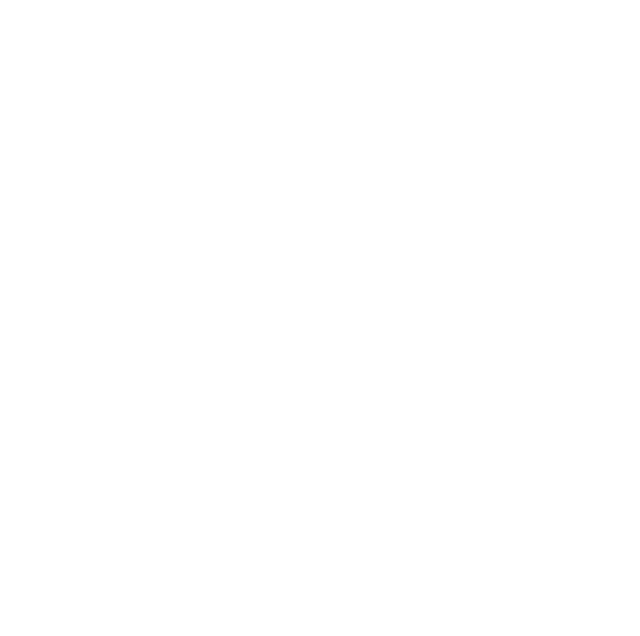
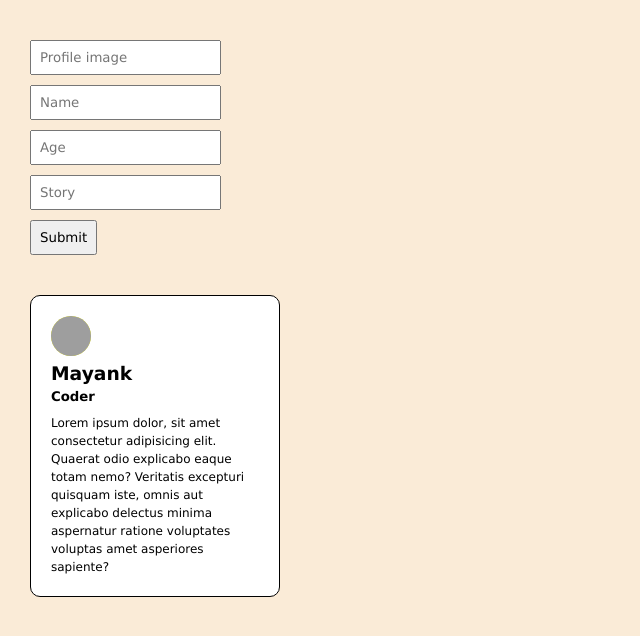
Before and after one commit to Mayanksaiini/Prectice_Javascript, a plain HTML site: page Concept/Events handling & Events/Submit/index.html in a window 1280 px wide. Shown: the whole page, without its empty margins (0-640 px from the left). Drawn offline with Linux system fonts and the light colour scheme; grey boxes are pictures that could not be loaded.

Commit message:
Modified code

```diff
--- a/Concept/Events handling & Events/Submit/index.html
+++ b/Concept/Events handling & Events/Submit/index.html
@@ -1,11 +1,110 @@
 <!DOCTYPE html>
 <html lang="en">
+
 <head>
     <meta charset="UTF-8">
     <meta name="viewport" content="width=device-width, initial-scale=1.0">
-    <title>Document</title>
+    <title>Profile Cards</title>
+
+    <style>
+        * {
+            margin: 0;
+            padding: 0;
+            font-family: 'Lucida Sans', sans-serif;
+            box-sizing: border-box;
+        }
+
+        html,
+        body {
+            width: 100%;
+            min-height: 100%;
+        }
+
+        body {
+            background-color: antiquewhite;
+        }
+
+        #main {
+            padding: 30px;
+            width: 100%;
+            min-height: 100vh;
+        }
+
+        input {
+            display: block;
+            margin-top: 10px;
+            padding: 8px;
+        }
+
+        .card {
+            margin-top: 40px;
+            padding: 20px;
+            display: inline-block;
+            border: 1px solid black;
+            border-radius: 10px;
+            width: 250px;
+            vertical-align: top;
+            overflow-wrap: break-word;
+            background-color: white;
+        }
+
+        .profile {
+            width: 40px;
+            height: 40px;
+            background-color: yellow;
+            border-radius: 50%;
+            margin-bottom: 7px;
+            overflow: hidden;
+        }
+        .profile img{
+            width: 100%;
+            height: 100%;
+            object-fit: cover;
+        }
+
+        .card h5 {
+            margin-top: 5px;
+        }
+
+        .card p {
+            font-size: 12px;
+            margin-top: 10px;
+            line-height: 1.5;
+        }
+    </style>
 </head>
+
 <body>
-    <script src="submit.js"> </script>
+
+    <div id="main">
+
+        <form action="">
+            <input type="text" placeholder="Profile image">
+            <input type="text" placeholder="Name">
+            <input type="text" placeholder="Age">
+            <input type="text" placeholder="Story">
+            <input type="submit">
+        </form>
+
+        <div class="card">
+            <div class="profile"><img src="https://unsplash.com/collections/Qcw65IBITww" alt=""></div>
+
+            <h3>Mayank</h3>
+            <h5>Coder</h5>
+
+            <p>
+                Lorem ipsum dolor, sit amet consectetur adipisicing elit.
+                Quaerat odio explicabo eaque totam nemo?
+                Veritatis excepturi quisquam iste, omnis aut explicabo
+                delectus minima aspernatur ratione voluptates voluptas
+                amet asperiores sapiente?
+            </p>
+        </div>
+
+    </div>
+
+    <script src="submit.js"></script>
+
 </body>
+
 </html>
--- a/Concept/Events handling & Events/Submit/submit.js
+++ b/Concept/Events handling & Events/Submit/submit.js
@@ -0,0 +1,41 @@
+
+let form = document.querySelector("form");
+let inputs = document.querySelectorAll("input");
+let main = document.querySelector("#main");
+
+form.addEventListener("submit", function (dets) {
+    dets.preventDefault();
+
+    let card = document.createElement("div");
+    card.classList.add("card");
+
+    let profile = document.createElement("div");
+    profile.classList.add("profile");
+
+    let img = document.createElement("img");
+    img.setAttribute("src", inputs[0].value);
+
+    let h3 = document.createElement("h3");
+    h3.textContent = inputs[1].value;
+
+    let h5 = document.createElement("h5");
+    h5.textContent = inputs[2].value;
+
+    let p = document.createElement("p");
+    p.textContent = inputs[3].value;
+
+    profile.appendChild(img);
+    card.appendChild(profile);
+
+    card.appendChild(h3);
+    card.appendChild(h5);
+    card.appendChild(p);
+
+    main.appendChild(card);
+
+    inputs.forEach(function (inp) {
+        if (inp.type !== "submit") {
+            inp.value = "";
+        }
+    });
+});
```
